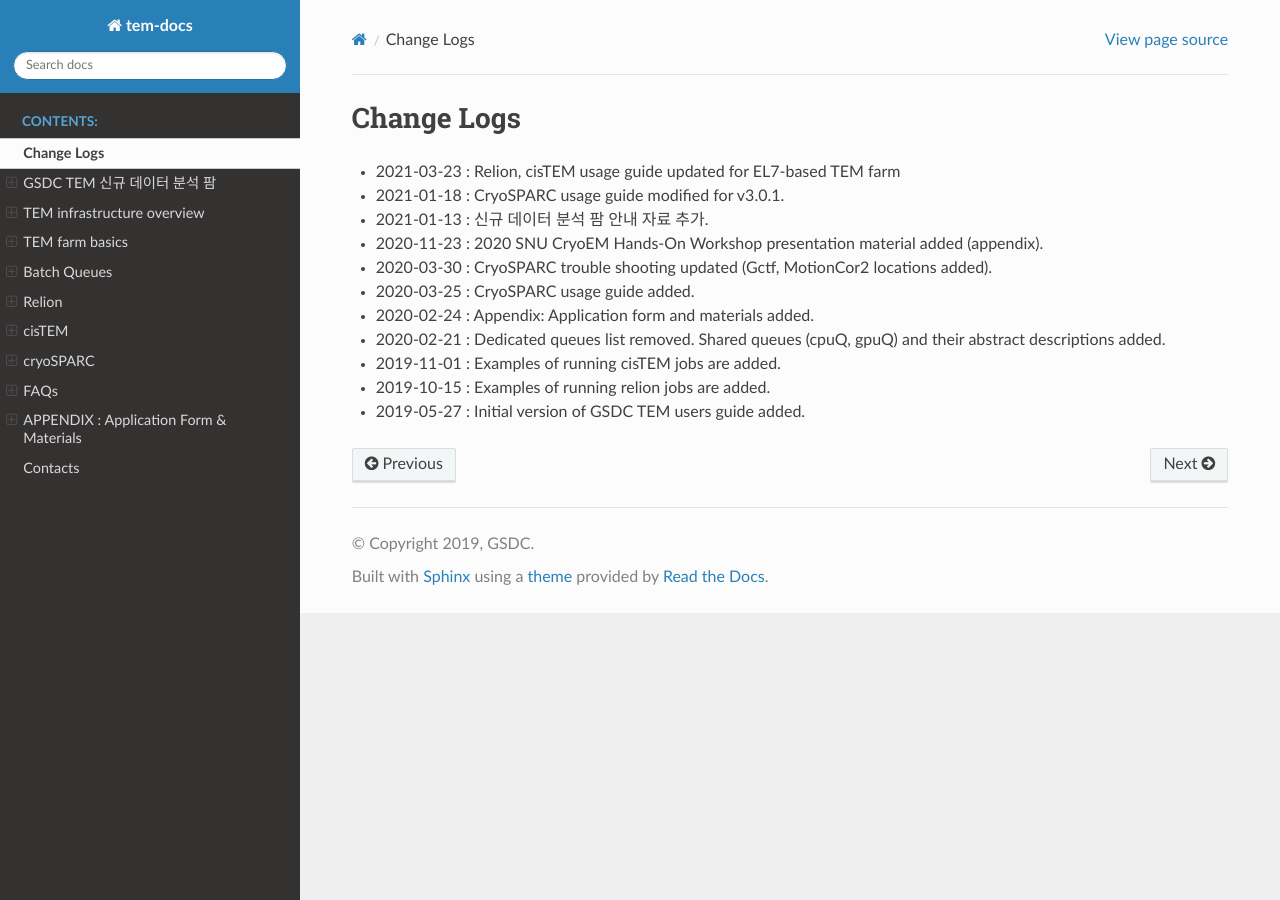
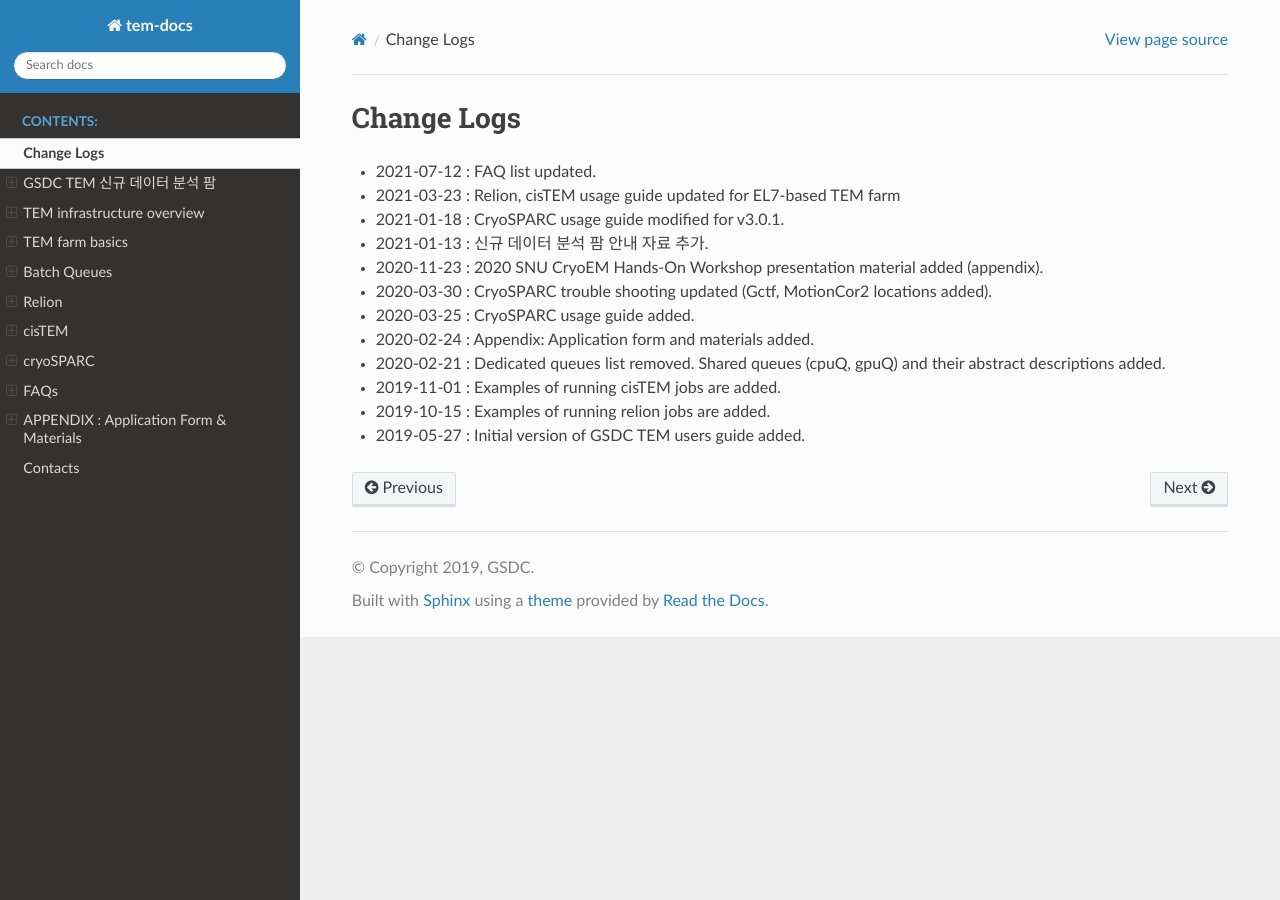
Before and after one commit to junglok/tem-docs, a Sphinx documentation site: the page built from docs/changelog.rst, in a window 1280 px wide. Built offline with Sphinx 7.4.7 and the Read the Docs theme 2.0.0, drawn with Linux system fonts in a browser that asks for light colours.

Commit message:
faq list updated

```diff
--- a/docs/changelog.rst
+++ b/docs/changelog.rst
@@ -2,6 +2,7 @@
 Change Logs
 ***********
 
+* 2021-07-12 : FAQ list updated.
 * 2021-03-23 : Relion, cisTEM usage guide updated for EL7-based TEM farm
 * 2021-01-18 : CryoSPARC usage guide modified for v3.0.1.
 * 2021-01-13 : 신규 데이터 분석 팜 안내 자료 추가.
--- a/docs/index.rst
+++ b/docs/index.rst
@@ -3,7 +3,7 @@
    You can adapt this file completely to your liking, but it should at least
    contain the root `toctree` directive.
 
-Welcome to tem-docs's documentation! ( Last updated : 2021-03-23 )
+Welcome to tem-docs's documentation! ( Last updated : 2021-07-12 )
 ==================================================================
 
 .. toctree::
```
